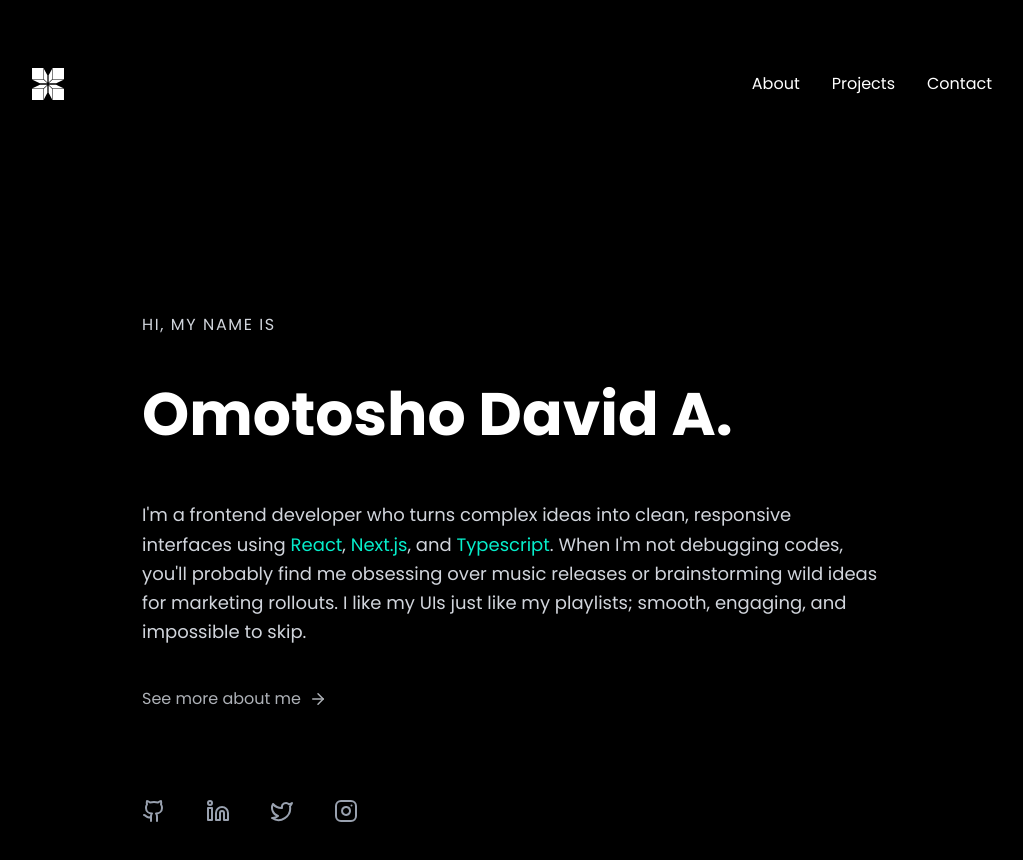
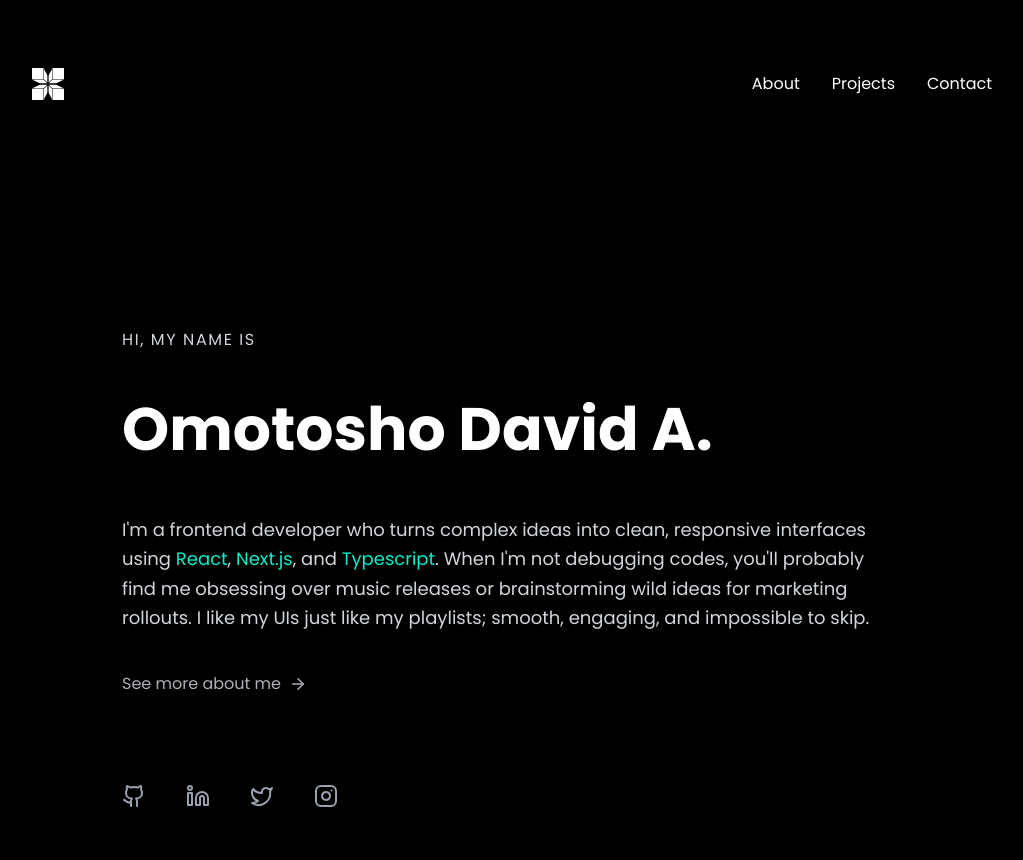
Before and after one commit to O-Midey/portfolio-v2, a Next.js app: page / in a window 1280 px wide. Shown: the top 860 px of the page, without its empty margins (128-1151 px from the left). Built offline with nearby package versions, Linux system fonts and the light colour scheme.

Commit message:
Update page.tsx

```diff
--- a/app/page.tsx
+++ b/app/page.tsx
@@ -7,7 +7,7 @@ export default function Home() {
   return (
     <main className="min-h-screen w-full md:max-w-[75%] mx-auto overflow-hidden flex items-center">
       <motion.div
-        className="px-2 md:px-20 max-w-5xl mx-auto w-full"
+        className="px-2 md:px-15 max-w-5xl mx-auto w-full"
         initial={{ opacity: 0, y: 20 }}
         animate={{ opacity: 1, y: 0 }}
         transition={{ duration: 0.8 }}
```
